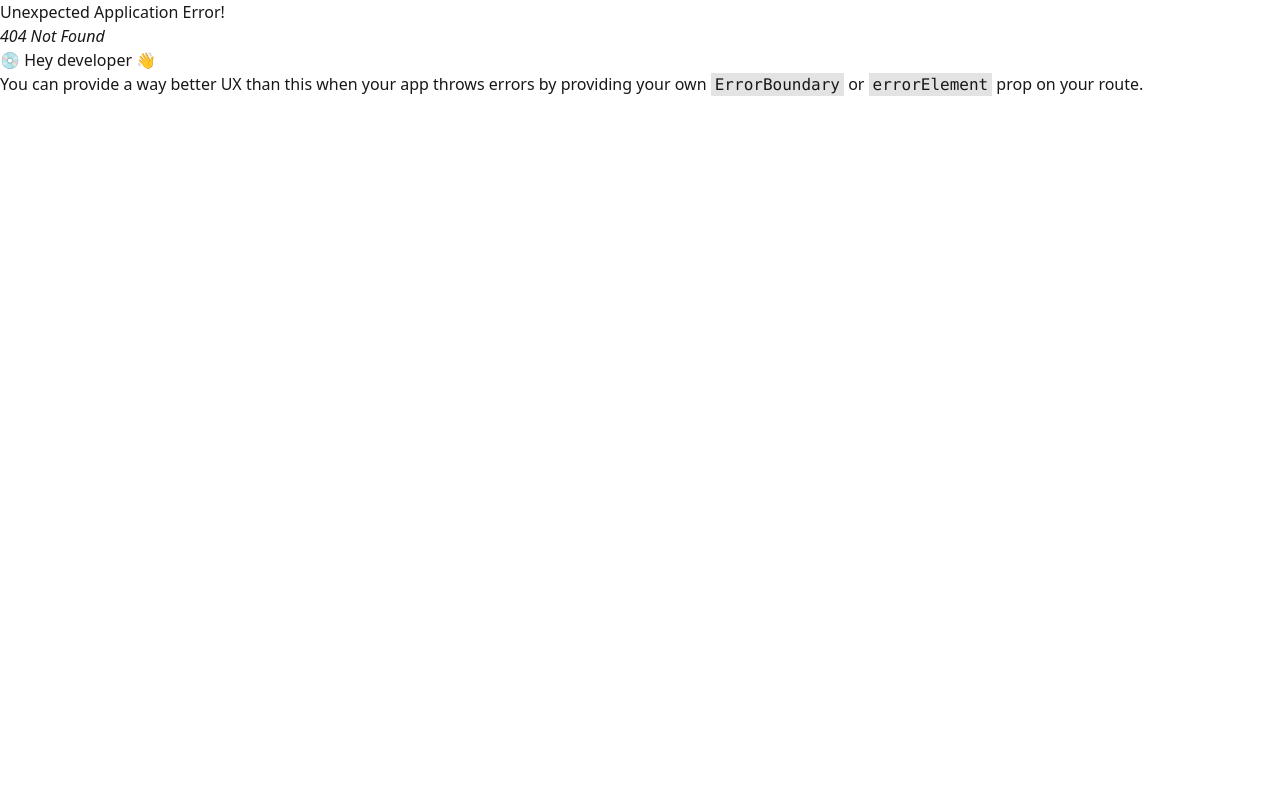
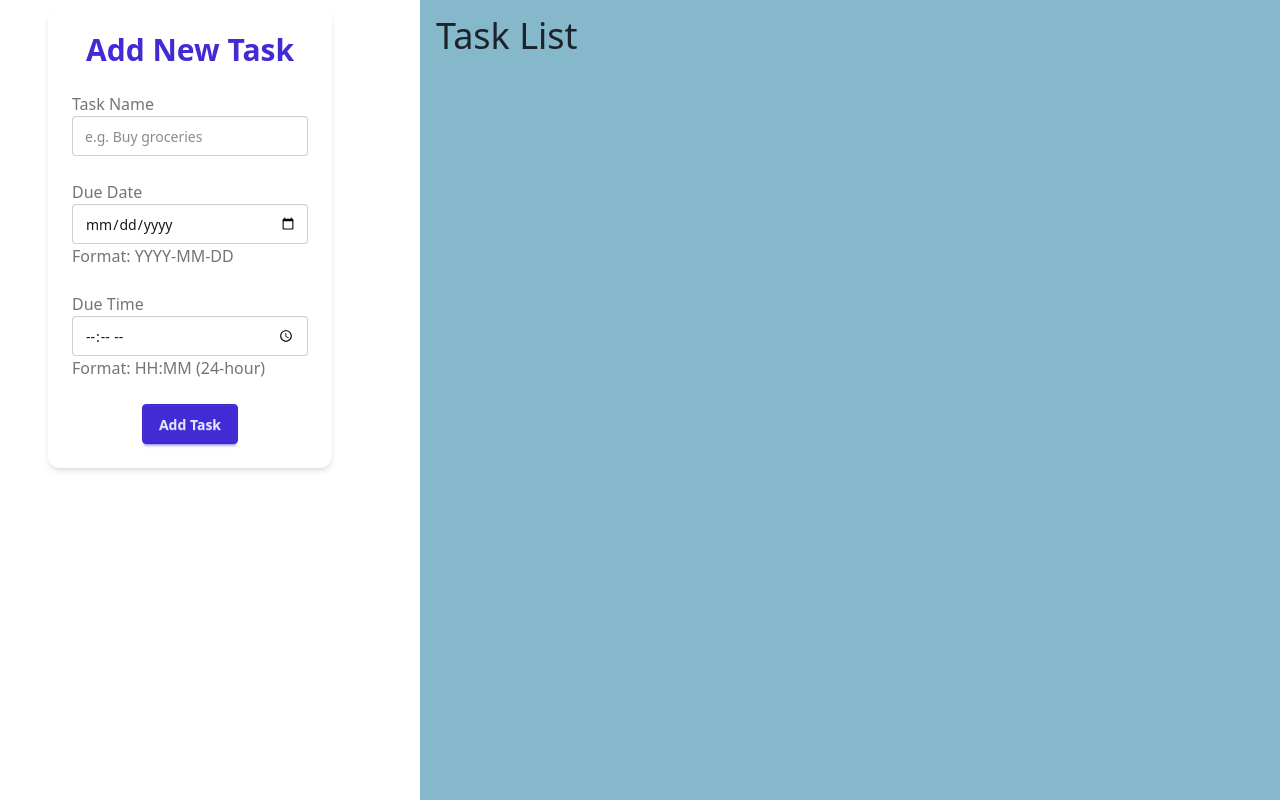
Before and after one commit to Qwadjou-dan/TodoList-CompleteApp, a React (Vite) app: page /tasks in a window 1280 px wide. Before the commit this address had no page. Built offline with nearby package versions, Linux system fonts and the light colour scheme.

Commit message:
A task page has been created for easy readability and organisation

```diff
--- a/src/App.jsx
+++ b/src/App.jsx
@@ -1,4 +1,4 @@
-import React from "react";
+import React, { useState } from "react";
 import SignUp from "./components/registration/signUp/SignUp";
 import SignIn from "./components/registration/signIn/SignIn";
 import {
@@ -8,6 +8,7 @@ import {
   RouterProvider,
 } from "react-router-dom";
 import RootLayout from "./components/layout/Layout";
+import TaskPage from "./components/tasks/taskPage/TaskPage";
 
 const App = () => {
   const router = createBrowserRouter(
@@ -15,6 +16,7 @@ const App = () => {
       <Route path="/" element={<RootLayout />}>
         <Route index element={<SignIn />} />
         <Route path="signup" element={<SignUp />} />
+        <Route path="tasks" element={<TaskPage />} />
       </Route>
     )
   );
--- a/src/components/tasks/taskList/TaskList.jsx
+++ b/src/components/tasks/taskList/TaskList.jsx
@@ -1,5 +1,5 @@
 import React from "react";
-import { EditTask } from "./EditTask";
+import { EditTask } from "../editTask/EditTask";
 import { MdDelete } from "react-icons/md";
 
 const TaskList = ({
--- /dev/null
+++ b/src/components/tasks/taskPage/TaskPage.jsx
@@ -0,0 +1,45 @@
+//imports
+import React, { useState } from "react";
+import InputTask from "../inputTask/InputTask";
+import TaskList from "../taskList/TaskList";
+
+const TaskPage = () => {
+  const [tasks, setTasks] = useState([]);
+
+  const handleNewTask = (newTask) => {
+    setTasks([...tasks, newTask]);
+  };
+
+  const handleDeleteTask = (id) => {
+    setTasks(tasks.filter((task) => task.id !== id));
+  };
+
+  const handleCompletedTask = (id) => {
+    setTasks(
+      tasks.map((task) => (task.id === id ? { ...task, complete: true } : task))
+    );
+  };
+
+  const handleEditTask = (id, newTask) => {
+    setTasks(tasks.map((task) => (task.id === id ? newTask : task)));
+  };
+
+  return (
+    <div className="flex flex-col sm:flex-row sm:pl-10 gap-20 min-h-screen">
+      <div className="sm:w-[300px] p-2 w-full">
+        <InputTask handleNewTask={handleNewTask} />
+      </div>
+      <div className="flex-1 bg-[#85B8CB] p-4">
+        <h1 className="text-4xl mb-10 text-[#1D232A]">Task List</h1>
+        <TaskList
+          tasks={tasks}
+          handleDeleteTask={handleDeleteTask}
+          handleCompletedTask={handleCompletedTask}
+          handleEditTask={handleEditTask}
+        />
+      </div>
+    </div>
+  );
+};
+
+export default TaskPage;
```
